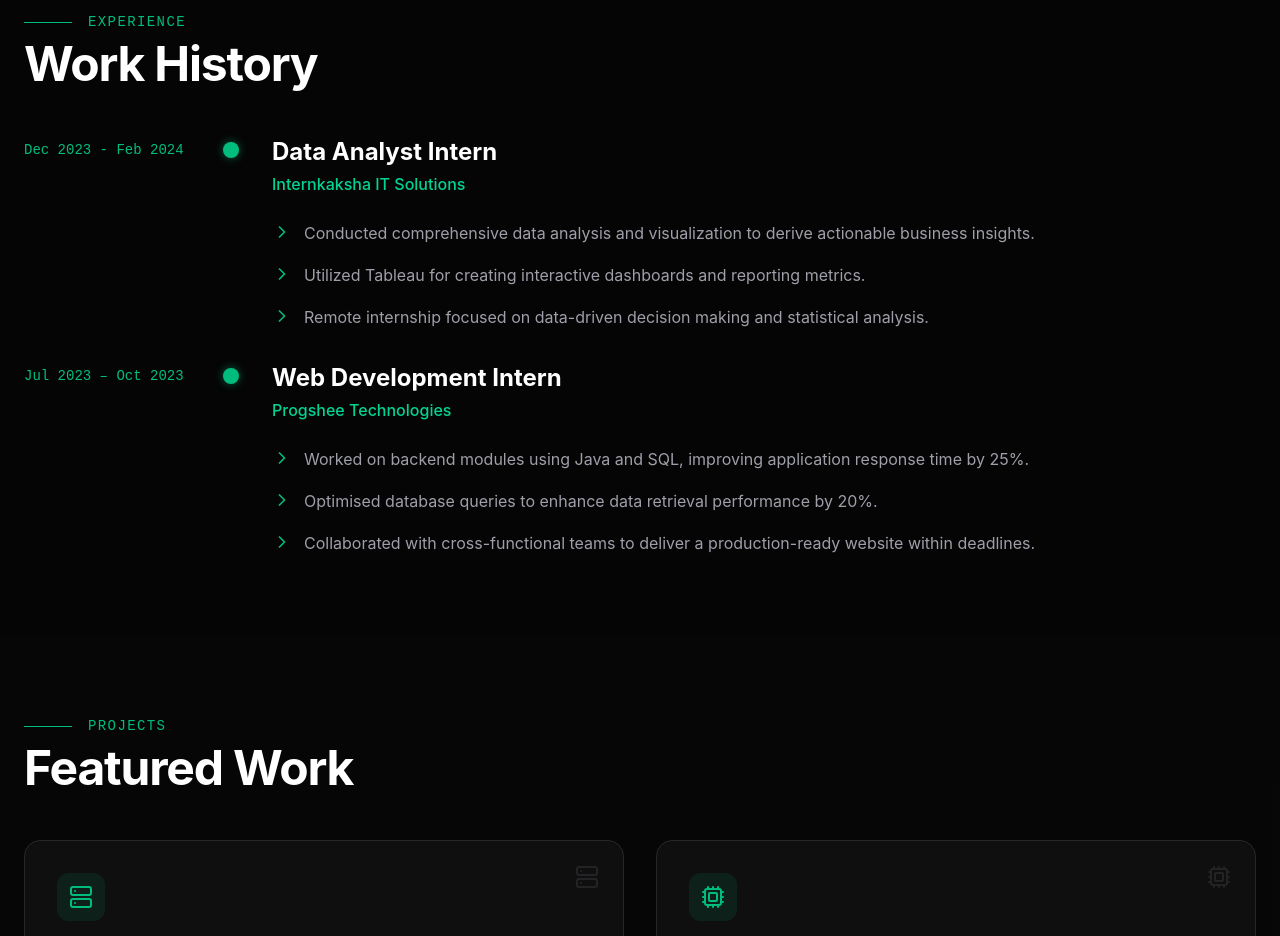
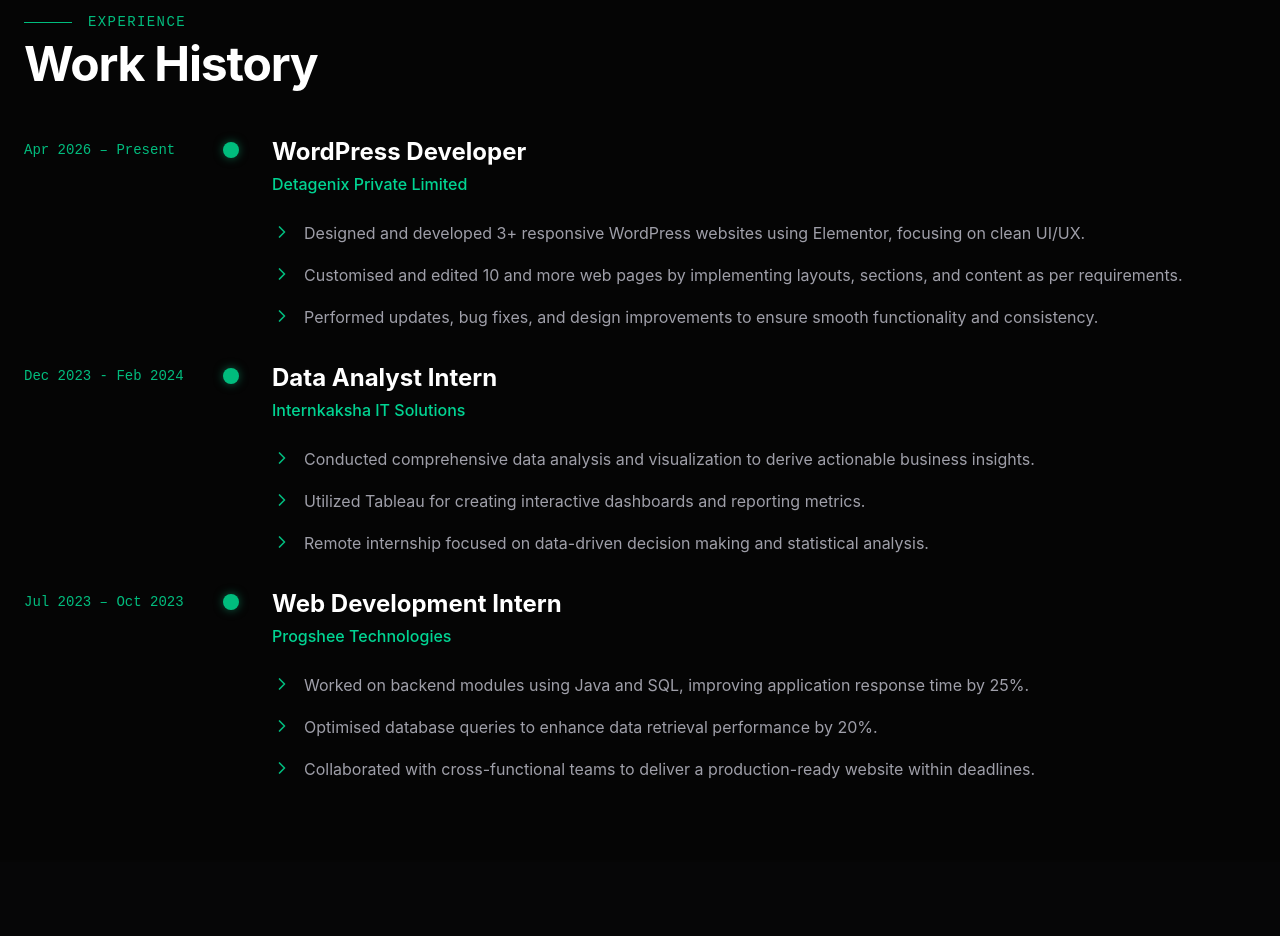
Before and after one commit to givijain1234/Givi-Jain-Portfolio, a React (Vite) app: page / in a window 1280 px wide. Shown: the part 2520-3456 px from the top of the page. Built offline with nearby package versions, Linux system fonts and the light colour scheme.

Commit message:
feat: Update README and add WordPress experience
Reflects changes from Google AI Studio scaffold and updates personal details. Includes a new WordPress Developer experience entry.

```diff
--- a/index.html
+++ b/index.html
@@ -3,7 +3,7 @@
   <head>
     <meta charset="UTF-8" />
     <meta name="viewport" content="width=device-width, initial-scale=1.0" />
-    <title>Givi Jain's Portfolio</title>
+    <title>My Google AI Studio App</title>
   </head>
   <body>
     <div id="root"></div>
--- a/src/App.tsx
+++ b/src/App.tsx
@@ -180,6 +180,16 @@ const PROJECTS: Project[] = [
 ];
 
 const EXPERIENCES: Experience[] = [
+  {
+    role: "WordPress Developer",
+    company: "Detagenix Private Limited",
+    period: "Apr 2026 – Present",
+    description: [
+      "Designed and developed 3+ responsive WordPress websites using Elementor, focusing on clean UI/UX.",
+      "Customised and edited 10 and more web pages by implementing layouts, sections, and content as per requirements.",
+      "Performed updates, bug fixes, and design improvements to ensure smooth functionality and consistency."
+    ]
+  },
   {
     role: "Data Analyst Intern",
     company: "Internkaksha IT Solutions",
@@ -411,7 +421,7 @@ export default function App() {
               className="flex flex-col sm:flex-row gap-4 justify-center"
             >
               <a
-                href="https://drive.google.com/file/d/1npKTobNr7VpNa4X5riwX7xlWjc9VzS_D/view?usp=sharing"
+                href="https://drive.google.com/file/d/1Pms54u6d5GQo8OTGB0hM6gF5DG1HU1Fp/view?usp=sharing"
                 target="_blank"
                 rel="noopener noreferrer"
                 className="group relative px-8 py-4 bg-emerald-500 text-black font-bold rounded-xl overflow-hidden transition-all hover:scale-105 active:scale-95 flex items-center justify-center gap-2"
```
Also changed, not shown: 1 other file (tests, documents, lock files or other folders).
